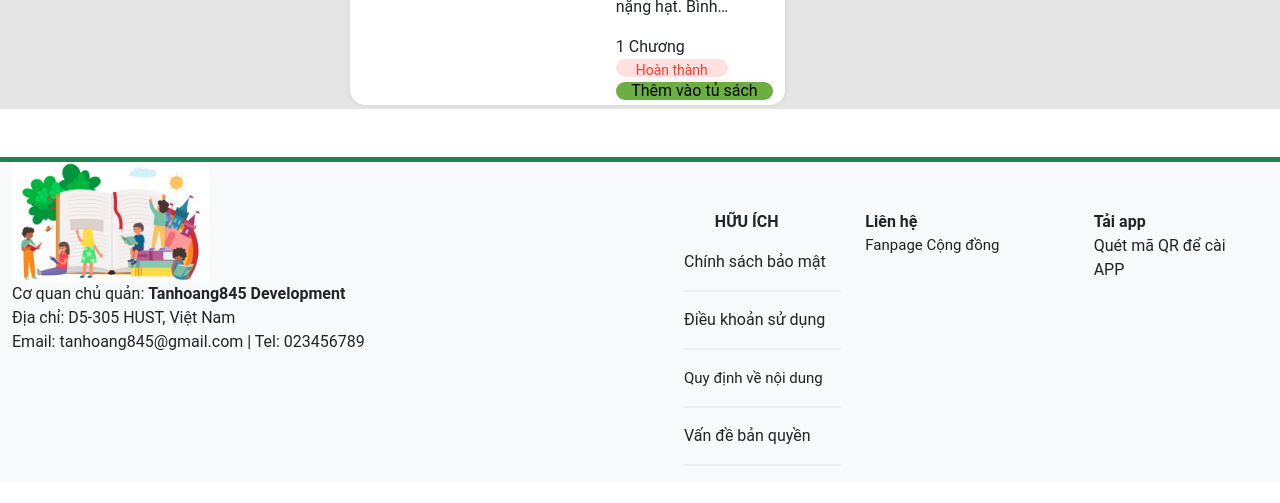
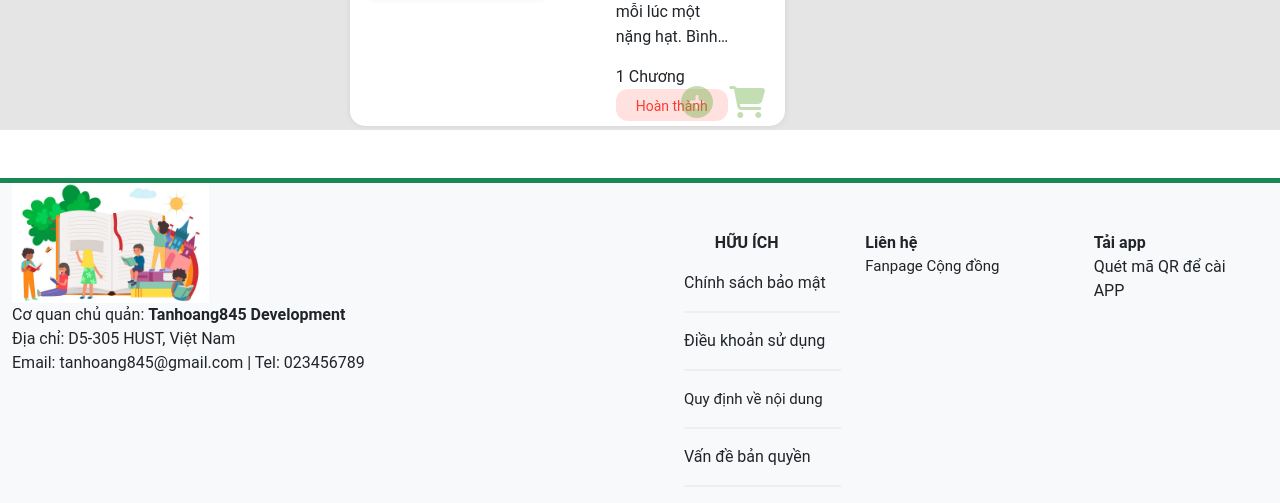
Before and after one commit to tamthanhbka/bookWeb, a PHP site: page /web_sachtruyen/index1.php in a window 1280 px wide. Shown: the part 1113-1616 px from the top of the page. Before the commit the page ends 1579 px from the top, so only its background shows below. Run offline with PHP 8.4, Linux system fonts and the light colour scheme; data comes from the database, SQL or seed files in the repository.

Commit message:
Fix index1.php, categoryBooks

```diff
--- a/source/web_sachtruyen/config/config.php
+++ b/source/web_sachtruyen/config/config.php
@@ -5,7 +5,7 @@ class Database
     private static $database;
     private function __construct()
     {
-        $this->connect = mysqli_connect("localhost", "root", "Tamtam3012@@", "bookweb");
+        $this->connect = mysqli_connect("localhost", "root", "", "bookweb");
         if (!$this->connect) die("Could not connect to database");
     }
 
--- a/source/web_sachtruyen/css/listbook.css
+++ b/source/web_sachtruyen/css/listbook.css
@@ -97,6 +97,7 @@
   color: #ff3b30;
 }
 
+
 .addbook {
   text-align: center;
   background-color: #6dae43;
@@ -116,3 +117,8 @@
 .icon:hover{
   opacity: 1;
 }
+
+.status-1 {
+  background-color: #6dae43 !important;
+  color: blue !important;
+}
--- a/source/web_sachtruyen/index1.php
+++ b/source/web_sachtruyen/index1.php
@@ -7,12 +7,13 @@
     <title>ThichDocSach</title>
     <link rel="stylesheet" href="css/bootstrap.css">
     <link rel="stylesheet" href="https://cdn.jsdelivr.net/npm/bootstrap-icons@1.5.0/font/bootstrap-icons.css">
+    <!-- Icons-->
+    <link rel="stylesheet" href="./fonts/fontawesome-free-6.3.0-web/css/all.min.css">
+
     <link rel="stylesheet" href="css/style.css">
     <link rel="stylesheet" href="css/index.css">
     <link rel="stylesheet" href="css/listbook.css">
 
-    <!-- Icons-->
-    <link rel="stylesheet" href="./fonts/fontawesome-free-6.3.0-web/css/fontawesome.min.css">
     <script>
         const $ = document.querySelector.bind(document);
     </script>
@@ -59,19 +60,17 @@
                 </div>
                 <div class="selector-body text-start">
                     <!-- Dropdown1 -->
-                    <div class="dropdown bc-white">
-                        <button class="bc-waka-hover col-12 bc-white text-black border border-light btn btn-secondary dropdown-toggle" type="button" data-bs-toggle="dropdown" aria-expanded="false">
-                            TẤT CẢ TRUYỆN
-                        </button>
+                    <div class="dropdown bc-white text ">
+                    <a class="nav-link color-black text-uppercase text-center border-bottom py-1" href="http://127.0.0.1/web_sachtruyen/index1.php">
+                        TẤT CẢ CÁC TRUYỆN
+                    </a>
                     </div>
                     <?php
                     $categories = Sach::getAllCategory();
                     foreach ($categories as $category) {
                         echo "
                                     <div class=\"dropdown bc-white\">
-                                        <button class=\"bc-waka-hover col-12 bc-white text-black border border-light btn btn-secondary dropdown-toggle\" type=\"button\" data-bs-toggle=\"dropdown\" aria-expanded=\"false\">
-                                            <span class=\"text-uppercase\" href=\"index1.php?TL=$category\">$category</span>
-                                        </button>
+                                        <a class=\"nav-link color-black text-uppercase text-center border-bottom text py-1\" href=\"http://127.0.0.1/web_sachtruyen/index1.php?TL=$category\">$category</a>
                                     </div>
                                 ";
                     }
--- a/source/web_sachtruyen/view/book/categoryAllBooks.php
+++ b/source/web_sachtruyen/view/book/categoryAllBooks.php
@@ -8,13 +8,13 @@ $href_docsach = "../web_sachtruyen/view/detail/index.php?id=$sach->id";
 ?>
 <div class="col-6 mt-3 mb-1">
     <div class="storybook-view-1 row">
-        <div class="col-7 bc-white position-relative">
+        <div class="col-7 bc-white">
             <img class="story-img col-10 bc-cccc my-2" src="<?php echo $sach->URLbiaSach; ?>" alt="">
         </div>
 
-        <div class="new-story__content col-5 bc-white pt-3">
+        <div class="new-story__content col-5 bc-white pt-3 position-relative">
             <p>
-                <a href="<?= $href_docsach ?>" class="d-inline-block text-truncate name fw-bold text-decoration-none text-black" style="max-width: 150px;">
+                <a href="<?= $href_docsach ?>" class="name fw-bold text-decoration-none text-black" style="max-width: 150px;">
                     <?php echo $sach->ten; ?>
                 </a>
             </p>
@@ -28,8 +28,30 @@ $href_docsach = "../web_sachtruyen/view/detail/index.php?id=$sach->id";
             <div class="chapter">
                 <?php echo $sach->soChuong; ?> Chương
             </div>
-            <span class="status status-2"><?php echo $sach->trangThai; ?></span>
-            <span class="addbook">Thêm vào tủ sách</span>
+
+            <?php
+                // if($sach->trangThai == "Hoàn thành1")
+                //     echo "<div class=\"status status-2 pt-2 pb-4\">
+                //             $sach->trangThai
+                //         </div>";
+                // else
+                    echo "<div class=\"pt-2 pb-4 status\">
+                            $sach->trangThai
+                          </div>"
+            ?>
+
+            <div class="row position-absolute bottom-0 end-0" >
+                <div class="col-5 mb-2">
+                    <a href="" class="add-book icon ">
+                        <i class="fa-solid fa-circle-plus fa-2x"></i>
+                    </a>
+                </div>
+                <div class="col-5 mb-2">
+                    <a href="" class="order-book icon">
+                        <i class="fa-solid fa-cart-shopping fa-2x"></i>
+                    </a>
+                </div>
+            </div>
         </div>
     </div>
 </div>
```
Also changed, not shown: source/web_sachtruyen/view/header/header_logged.php (+0 -30 lines).
